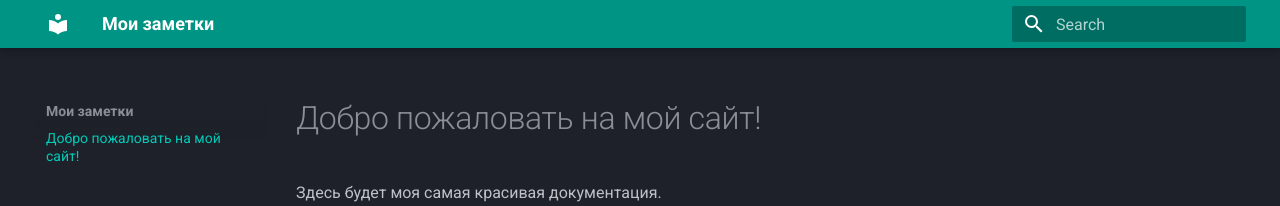
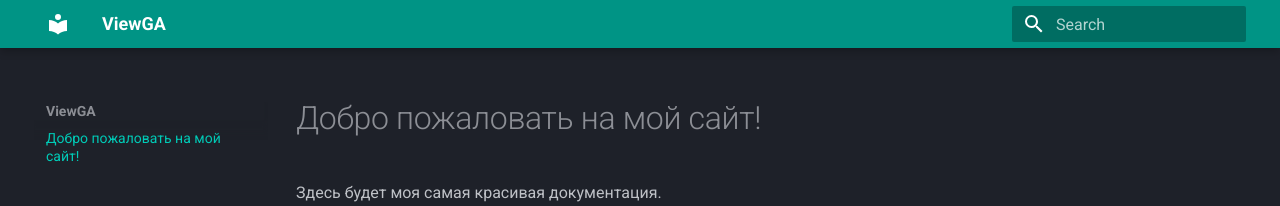
Before and after one commit to AlexanderBelovViewGA/ViewGA, an MkDocs documentation site: the page built from docs/index.md, in a window 1280 px wide. Shown: the top 206 px of the page. Built offline with MkDocs 1.6.1 and Material for MkDocs 9.7.7, drawn with Linux system fonts in a browser that asks for light colours.

Commit message:
Update mkdocs.yml

```diff
--- a/mkdocs.yml
+++ b/mkdocs.yml
@@ -1,4 +1,4 @@
-site_name: Мои заметки
+site_name: ViewGA
 theme:
   name: material
   palette:
```
